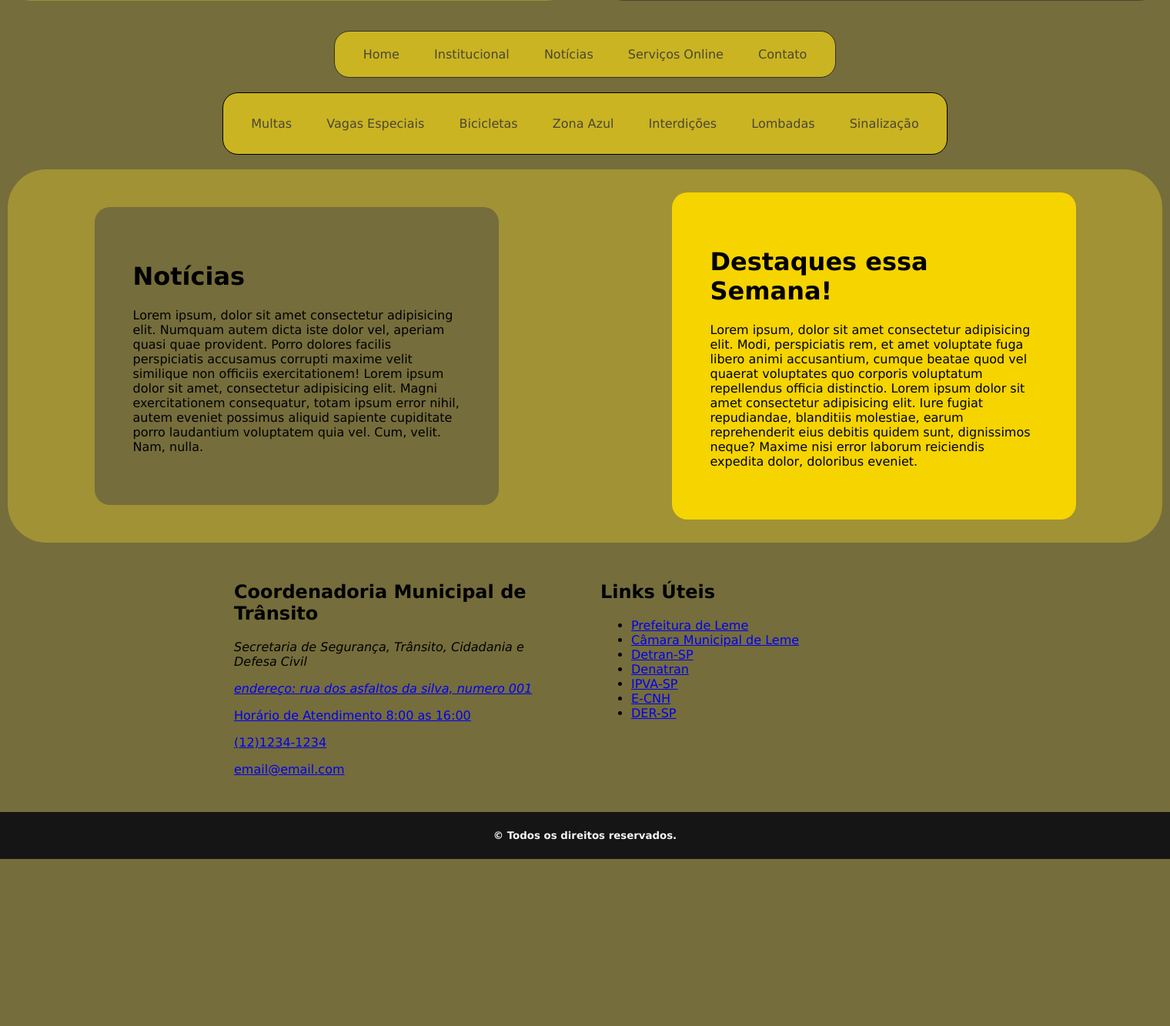
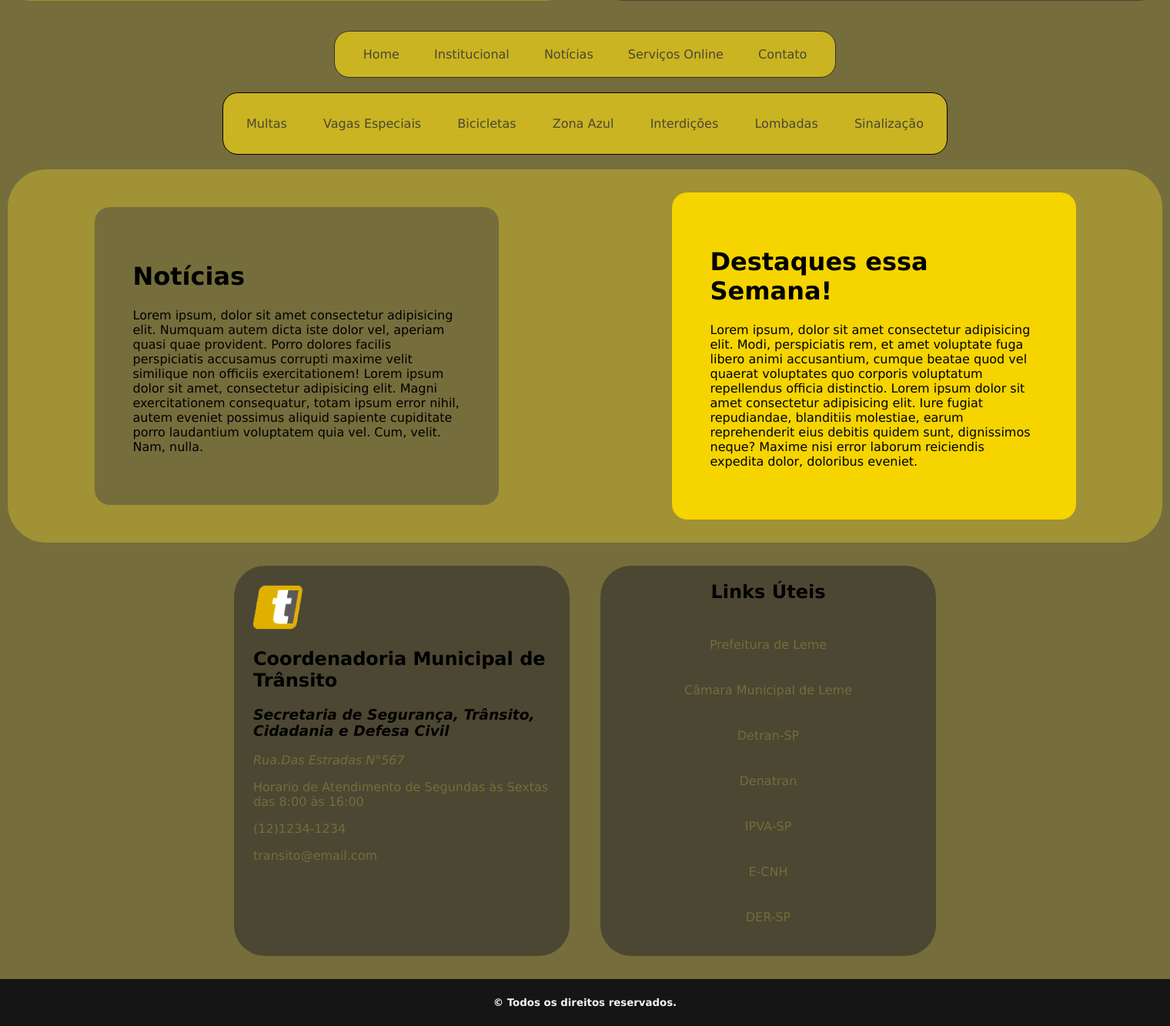
Before and after one commit to Malihgno616/portfolio-transito, a PHP site: page /paginas/noticia.html in a window 1520 px wide. Shown: the part 598-1931 px from the top of the page at 77% size. Before the commit the page ends 1714 px from the top, so only its background shows below. Run offline with PHP 8.4, Linux system fonts and the light colour scheme.

Commit message:
Rodapé em todas as páginas

```diff
--- a/index.html
+++ b/index.html
@@ -51,8 +51,8 @@
         <li><a href="#">Formulário de Recurso</a></li>
         <li><a href="#">Formulário Cópia AIT</a></li>
       </ul>
-      <li><a href="#">Vagas Especiais</a></li>
-      <ul>
+      <li class="menu-item"><a href="#">Vagas Especiais</a></li>
+      <ul class="submenu">
         <li><a href="#">Cartão Idoso</a></li>
         <li><a href="#">Cartão Deficiente</a></li>
       </ul>
--- a/paginas/noticia.html
+++ b/paginas/noticia.html
@@ -69,20 +69,21 @@
 
 
   <!--Rodapé-->
-  <div class="rodape">
-    <div class="metade1">
-      <h2 class="coord">Coordenadoria Municipal de Trânsito</h2>
-      <p><em>Secretaria de Segurança, Trânsito, Cidadania e Defesa Civil</em></p>
+  <footer class="rodape">
+    <div class="esquerda" style="background-color: var(--cor5);">
+      <img src="/imagens/logo-box.png" alt="logotipo">
+      <h2>Coordenadoria Municipal de Trânsito</h2>
+      <h3><em>Secretaria de Segurança, Trânsito, Cidadania e Defesa Civil</em></h3>
       <a href="#">
-      <address><p>endereço: rua dos asfaltos da silva, numero 001</p></address>
-      </a>
-      <a href="#"><p>Horário de Atendimento 8:00 as 16:00</p></a>
+        <address><p>Rua.Das Estradas N°567</p></address></a>
+      <a href="#"><p>Horario de Atendimento de Segundas às Sextas das 8:00 às 16:00</p></a>
       <a href="#"><p>(12)1234-1234</p></a>
-      <a href="#"><p>email@email.com</p></a>
+      <a href="#"><p>transito@email.com</p></a>
     </div>
-    <div class="metade2">
-      <h2 id="links-uteis">Links Úteis</h2>
-    <ul>
+    <div class="direita">
+      <h2>Links Úteis</h2>
+      <nav>
+        <ul class="linkmenu">
           <li><a href="#">Prefeitura de Leme</a></li>
           <li><a href="#">Câmara Municipal de Leme</a></li>
           <li><a href="#">Detran-SP</a></li>
@@ -91,8 +92,10 @@
           <li><a href="#">E-CNH</a></li>
           <li><a href="#">DER-SP</a></li>
         </ul>
+      </nav>
     </div>
-  </div>
+
+  </footer>
 
     <footer id="fim">
           <strong>
--- a/style.css
+++ b/style.css
@@ -153,9 +153,12 @@ body {
 
 .outro-menu {
   padding: 10px;
-  list-style-type: none;;
+  list-style: none;;
   background-color: var(--cor2);
   margin: auto;
+  display: flex;
+  flex-wrap: wrap;
+  justify-content: space-between;
   text-align: center;
   border-radius: 20px;
   max-width: 920px;
@@ -188,6 +191,32 @@ body {
   transition-duration:700ms;
   width: 70%;
   border-radius: 55px;
+}
+
+.menu-item {
+  position: relative;
+}
+
+.submenu {
+  position: absolute;
+  top: 100%;
+  left: 0;
+  background-color: var(--cor3) ;
+  border: 1px solid #000000;
+  padding: 10px;
+  display: none;
+}
+
+.menu-item:hover .submenu {
+  display: block;
+}
+
+.submenu li {
+  margin-bottom: 10px;
+}
+
+.submenu li:last-child {
+  margin-bottom: 0;
 }
 
 #insti {
```
Also changed, not shown: paginas/contato.html (+14 -11 lines), paginas/institucional.html (+15 -11 lines), paginas/servicos.html (+15 -11 lines). Lines whose indentation alone changed are shown as unchanged.
